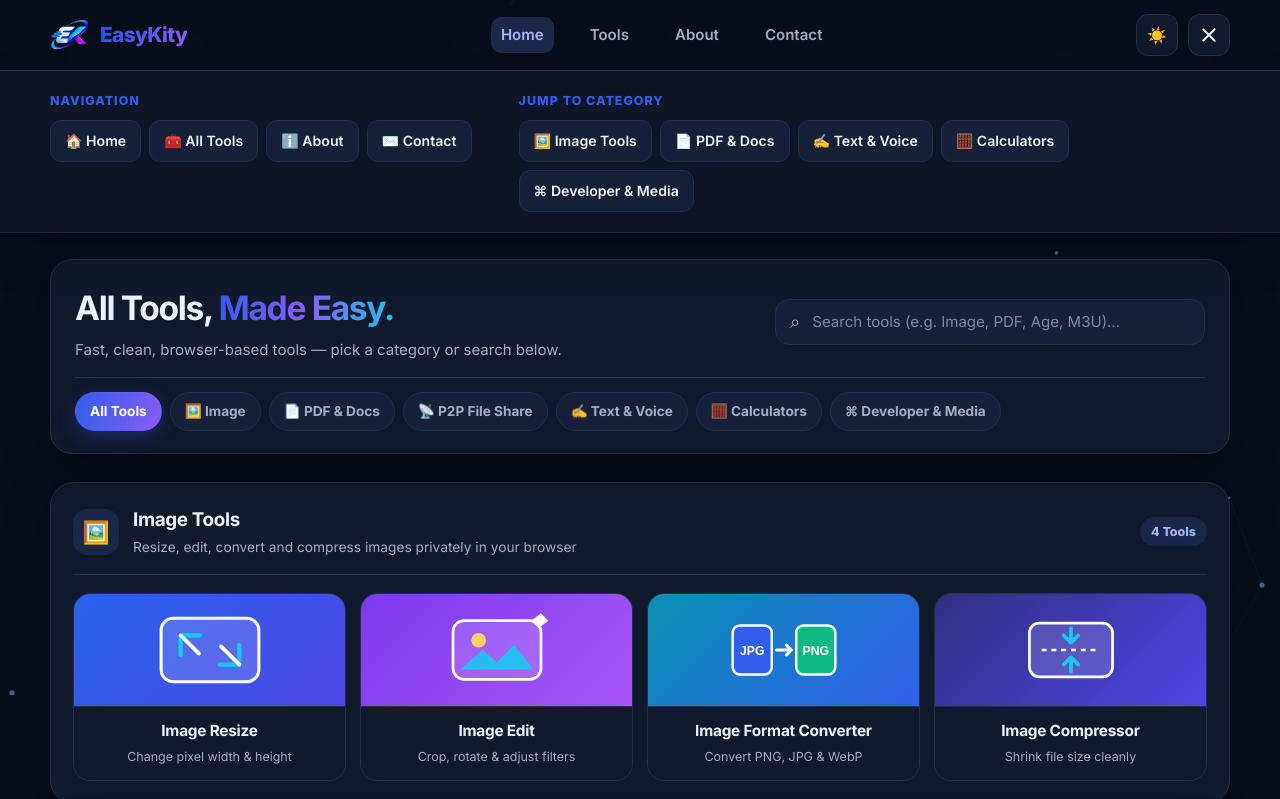
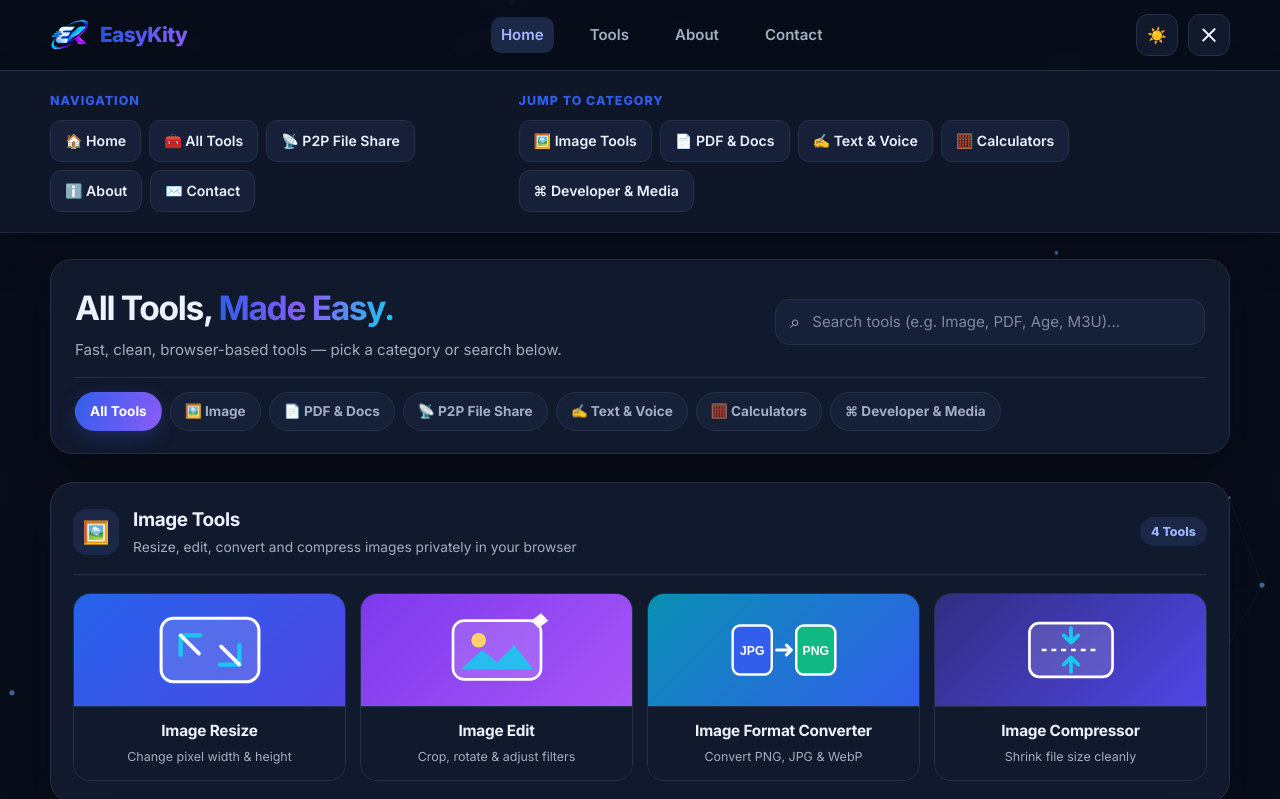
Before and after one commit to easykity/EasyKity, a plain HTML site: page index.html in a window 1280 px wide. Both pictures are taken after a click on the button "Open options menu". Shown: the top 799 px of the page. Drawn offline with Linux system fonts and the light colour scheme.

Commit message:
Update index.html

```diff
--- a/index.html
+++ b/index.html
@@ -46,6 +46,8 @@
           <div class="drawer-links">
             <a href="index.html">🏠 Home</a>
             <a href="#tools">🧰 All Tools</a>
+            <a href="#cat-fileshare" data-drawer-jump="fileshare">📡 P2P File Share</a>
+
             <a href="about.html">ℹ️ About</a>
             <a href="contact.html">✉️ Contact</a>
           </div>
```
